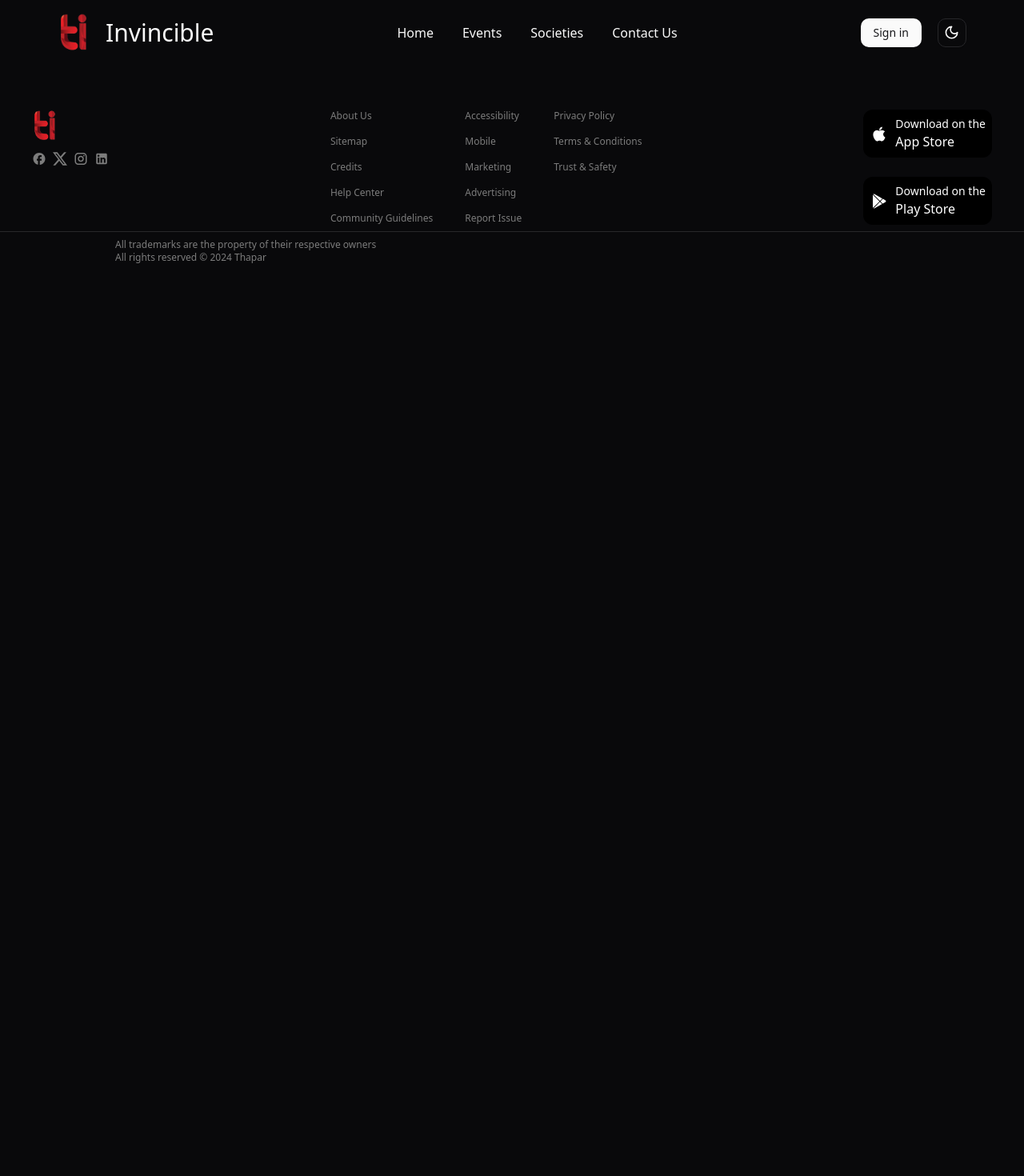
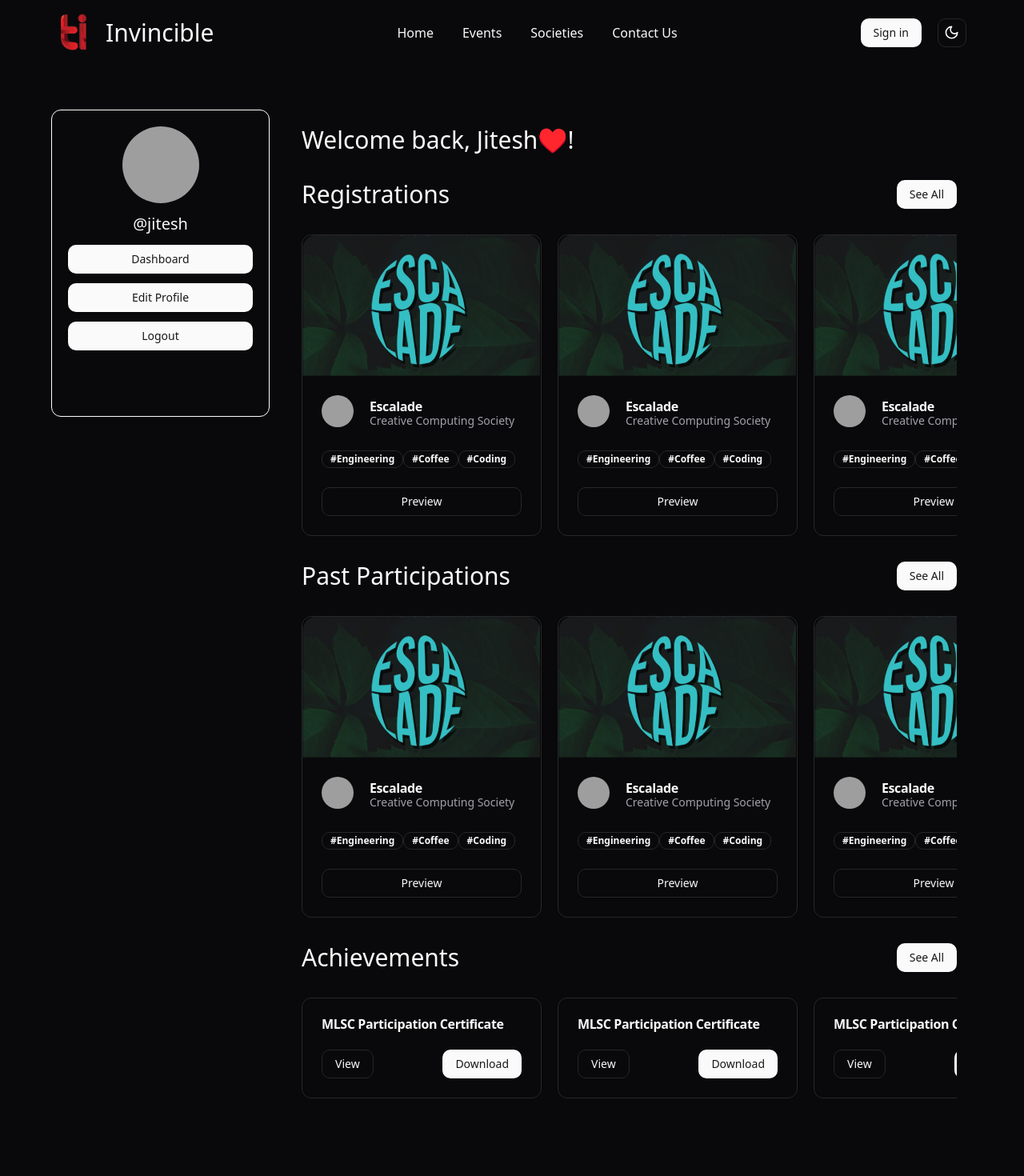
Before and after one commit to JiteshKhurana/Thapar-Events-Frontend, a React (Vite) app: page /user/1 in a window 1280 px wide. Shown: the top 1470 px of the page at 80% size. Before the commit the page ends 800 px from the top, so only its background shows below. Built offline with nearby package versions, Linux system fonts and the light colour scheme; grey boxes are pictures that could not be loaded.

Commit message:
Made user profile page

```diff
--- a/src/App.tsx
+++ b/src/App.tsx
@@ -7,6 +7,7 @@ import SocietyDetail from "./pages/SocietyDetail";
 import ContactUs from "./pages/ContactUs";
 import Footer from "./components/Footer";
 import HomeNav from "./components/HomeNav";
+import User from "./pages/User";
 
 function App() {
   return (
@@ -19,6 +20,7 @@ function App() {
           <Route path="/societies" element={<Society />} />
           <Route path="/societies/:name" element={<SocietyDetail />} />
           <Route path="/contact-us" element={<ContactUs />} />
+          <Route path="/user/:userid" element={<User />} />
         </Routes>
         <Footer />
       </BrowserRouter>
--- /dev/null
+++ b/src/components/CardSlider.tsx
@@ -0,0 +1,65 @@
+import { Avatar, AvatarFallback, AvatarImage } from "@/components/ui/avatar";
+import { Button } from "@/components/ui/button";
+import { Badge } from "@/components/ui/badge";
+import Event from "../assets/event.png";
+import {
+  Card,
+  CardContent,
+  CardDescription,
+  CardFooter,
+  CardHeader,
+  CardTitle,
+} from "@/components/ui/card";
+
+type FCProps = { title: string; apply: boolean };
+
+const CardSlider: React.FC<FCProps> = ({ title, apply }) => {
+  return (
+    <div>
+      <div className="flex items-center justify-between">
+        <h2 className="text-3xl font-medium my-8">{title}</h2>
+        <Button>See All</Button>
+      </div>
+      <div className="flex overflow-x-scroll no-scrollbar space-x-5">
+        {Array(12)
+          .fill(0)
+          .map(() => (
+            <Card className="w-1/4 min-w-[300px]">
+              <img src={Event} className="h-44" />
+              <CardHeader className="flex flex-row space-x-5">
+                <Avatar>
+                  <AvatarImage src="https://github.com/shadcn.png" />
+                  <AvatarFallback>CN</AvatarFallback>
+                </Avatar>
+                <div>
+                  <CardTitle>Escalade</CardTitle>
+                  <CardDescription>Creative Computing Society</CardDescription>
+                </div>
+              </CardHeader>
+              <CardContent>
+                <Badge variant="outline">#Engineering</Badge>
+                <Badge variant="outline">#Coffee</Badge>
+                <Badge variant="outline">#Coding</Badge>
+              </CardContent>
+              {apply ? (
+                <CardFooter className="justify-between">
+                  <Button variant={"outline"} className="w-2/5">
+                    Preview
+                  </Button>
+                  <Button className="w-2/5">Apply</Button>
+                </CardFooter>
+              ) : (
+                <CardFooter className="justify-between">
+                  <Button variant={"outline"} className="w-full">
+                    Preview
+                  </Button>
+                </CardFooter>
+              )}
+            </Card>
+          ))}
+      </div>
+    </div>
+  );
+};
+
+export default CardSlider;
--- a/src/components/HomeNav.tsx
+++ b/src/components/HomeNav.tsx
@@ -1,5 +1,5 @@
 import Logo from "../assets/tietlogo.png";
-import { Link, useLocation } from "react-router-dom";
+import { Link, useLocation, useNavigate } from "react-router-dom";
 import axios from "axios";
 import { useGoogleLogin } from "@react-oauth/google";
 import { Button } from "./ui/button.tsx";
@@ -12,7 +12,6 @@ const HomeNav: React.FC = () => {
         "https://www.googleapis.com/oauth2/v3/userinfo",
         { headers: { Authorization: `Bearer ${tokenResponse.access_token}` } }
       );
-      // Create User
       axios
         .post(
           "https://thapar-event-management-system-production.up.railway.app/create",
@@ -23,8 +22,10 @@ const HomeNav: React.FC = () => {
           }
         )
         .then((resp) => {
+          console.log(resp);
           localStorage.setItem("token", resp.data.token);
           localStorage.setItem("name", resp.data.user.name);
+          localStorage.setItem("user_id", resp.data.user._id);
           window.location.reload();
         })
         .catch((error) => {
@@ -34,7 +35,7 @@ const HomeNav: React.FC = () => {
     onError: (errorResponse) => console.log(errorResponse),
   });
   const location = useLocation();
-
+  const navigate = useNavigate();
   return location.pathname === "/" ? (
     <div className="absolute z-10 flex items-center p-2 mt-2 justify-between w-full">
       <div className="flex space-x-5 items-center ml-16">
@@ -61,7 +62,11 @@ const HomeNav: React.FC = () => {
       </div>
       <div className="flex space-x-5 mr-16 justify-center">
         {localStorage.getItem("token") ? (
-          <Button>HI {localStorage.getItem("name")?.toUpperCase()}</Button>
+          <Button
+            onClick={() => navigate("/user/" + localStorage.getItem("user_id"))}
+          >
+            HI {localStorage.getItem("name")?.toUpperCase()}
+          </Button>
         ) : (
           <Button onClick={() => googleLogin()}>Sign in</Button>
         )}
@@ -94,7 +99,11 @@ const HomeNav: React.FC = () => {
       </div>
       <div className="flex space-x-5 mr-16 justify-center">
         {localStorage.getItem("token") ? (
-          <Button>HI {localStorage.getItem("name")?.toUpperCase()}</Button>
+          <Button
+            onClick={() => navigate("/user/" + localStorage.getItem("user_id"))}
+          >
+            HI {localStorage.getItem("name")?.toUpperCase()}
+          </Button>
         ) : (
           <Button onClick={() => googleLogin()}>Sign in</Button>
         )}
--- a/src/pages/Home.tsx
+++ b/src/pages/Home.tsx
@@ -4,7 +4,7 @@ import Autoplay from "embla-carousel-autoplay";
 import { Calendar } from "@/components/ui/calendar";
 import { Separator } from "@/components/ui/separator";
 import React from "react";
-import { useNavigate } from "react-router-dom";
+import { Link } from "react-router-dom";
 import {
   Carousel,
   CarouselContent,
@@ -15,7 +15,6 @@ import {
 
 const Home: React.FC = () => {
   const [date, setDate] = React.useState<Date | undefined>(new Date());
-  const navigate = useNavigate();
   return (
     <div>
       <div className="relative">
@@ -41,21 +40,20 @@ const Home: React.FC = () => {
           <br /> and level up your skills.
         </p>
         <div>
-          <Button
-            onClick={() => navigate("societies")}
-            className="absolute bottom-28 left-16"
-            size="lg"
-          >
+          <Link to={"/societies"}>
+            <Button className="absolute bottom-28 left-16" size="lg">
               Explore Now
             </Button>
+          </Link>
+          <Link to={"/events"}>
             <Button
-            onClick={() => navigate("events")}
               className="absolute bottom-28 left-72"
               size="lg"
               variant={"secondary"}
             >
               View Past Events
             </Button>
+          </Link>
         </div>
       </div>
       <div className="mx-96 my-5">
--- a/src/pages/SocietyDetail.tsx
+++ b/src/pages/SocietyDetail.tsx
@@ -2,17 +2,9 @@ import { Separator } from "@/components/ui/separator";
 import Banner from "../assets/banner.png";
 import { Avatar, AvatarFallback, AvatarImage } from "@/components/ui/avatar";
 import { Button } from "@/components/ui/button";
-import { Badge } from "@/components/ui/badge";
-import Event from "../assets/event.png";
 import Gallery from "../assets/gallery.png";
-import {
-  Card,
-  CardContent,
-  CardDescription,
-  CardFooter,
-  CardHeader,
-  CardTitle,
-} from "@/components/ui/card";
+import { Card, CardContent, CardFooter } from "@/components/ui/card";
+import CardSlider from "@/components/CardSlider";
 
 const SocietyDetail: React.FC = () => {
   return (
@@ -43,42 +35,7 @@ const SocietyDetail: React.FC = () => {
           nec enim. Aliquam pharetra at mi vel sollicitudin.
         </p>
         <Separator className="mt-3" />
-        <div className="flex items-center justify-between">
-          <h2 className="text-3xl font-medium my-8">Events</h2>
-          <Button>See All</Button>
-        </div>
-        <div className="flex overflow-x-scroll no-scrollbar space-x-5">
-          {Array(12)
-            .fill(0)
-            .map(() => (
-              <Card className="w-1/4 min-w-[300px]">
-                <img src={Event} className="h-44" />
-                <CardHeader className="flex flex-row space-x-5">
-                  <Avatar>
-                    <AvatarImage src="https://github.com/shadcn.png" />
-                    <AvatarFallback>CN</AvatarFallback>
-                  </Avatar>
-                  <div>
-                    <CardTitle>Escalade</CardTitle>
-                    <CardDescription>
-                      Creative Computing Society
-                    </CardDescription>
-                  </div>
-                </CardHeader>
-                <CardContent>
-                  <Badge variant="outline">#Engineering</Badge>
-                  <Badge variant="outline">#Coffee</Badge>
-                  <Badge variant="outline">#Coding</Badge>
-                </CardContent>
-                <CardFooter className="justify-between">
-                  <Button variant={"outline"} className="w-2/5">
-                    Preview
-                  </Button>
-                  <Button className="w-2/5">Apply</Button>
-                </CardFooter>
-              </Card>
-            ))}
-        </div>
+        <CardSlider title="Events" apply={true} />
         <div className="flex items-center justify-between">
           <h2 className="text-3xl font-medium my-8">Photo Gallery</h2>
           <Button>See All</Button>
--- /dev/null
+++ b/src/pages/User.tsx
@@ -0,0 +1,49 @@
+import CardSlider from "@/components/CardSlider";
+import { Button } from "@/components/ui/button";
+import { Card, CardFooter, CardHeader, CardTitle } from "@/components/ui/card";
+import { Avatar, AvatarFallback, AvatarImage } from "@/components/ui/avatar";
+
+const User: React.FC = () => {
+  return (
+    <div className="grid grid-cols-12 m-16 gap-x-5">
+      <div className="flex flex-col col-span-3 space-y-3 items-center rounded-xl p-5 border-white border max-h-96">
+        <Avatar className="h-24 w-24">
+          <AvatarImage src="https://github.com/shadcn.png" />
+          <AvatarFallback>CN</AvatarFallback>
+        </Avatar>
+        <h3 className="text-xl">@jitesh</h3>
+        <Button className="w-full">Dashboard</Button>
+        <Button className="w-full">Edit Profile</Button>
+        <Button className="w-full">Logout</Button>
+      </div>
+      <div className="col-span-9 rounded-xl p-5">
+        <h1 className="text-3xl">Welcome back, Jitesh♥️!</h1>
+        <CardSlider title="Registrations" apply={false} />
+        <CardSlider title="Past Participations" apply={false} />
+        <div className="flex items-center justify-between">
+          <h2 className="text-3xl font-medium my-8">Achievements</h2>
+          <Button>See All</Button>
+        </div>
+        <div className="flex overflow-x-scroll no-scrollbar space-x-5">
+          {Array(3)
+            .fill(0)
+            .map(() => (
+              <div>
+                <Card className="w-[300px]">
+                  <CardHeader>
+                    <CardTitle>MLSC Participation Certificate</CardTitle>
+                  </CardHeader>
+                  <CardFooter className="flex justify-between">
+                    <Button variant="outline">View</Button>
+                    <Button>Download</Button>
+                  </CardFooter>
+                </Card>
+              </div>
+            ))}
+        </div>
+      </div>
+    </div>
+  );
+};
+
+export default User;
```
Lines whose indentation alone changed are shown as unchanged.
